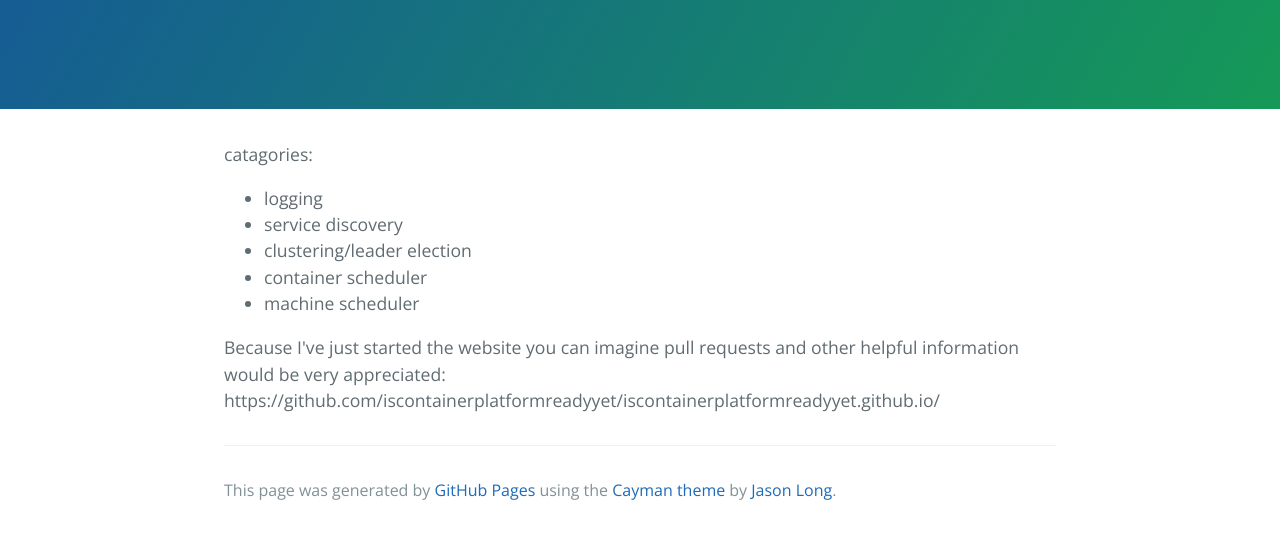
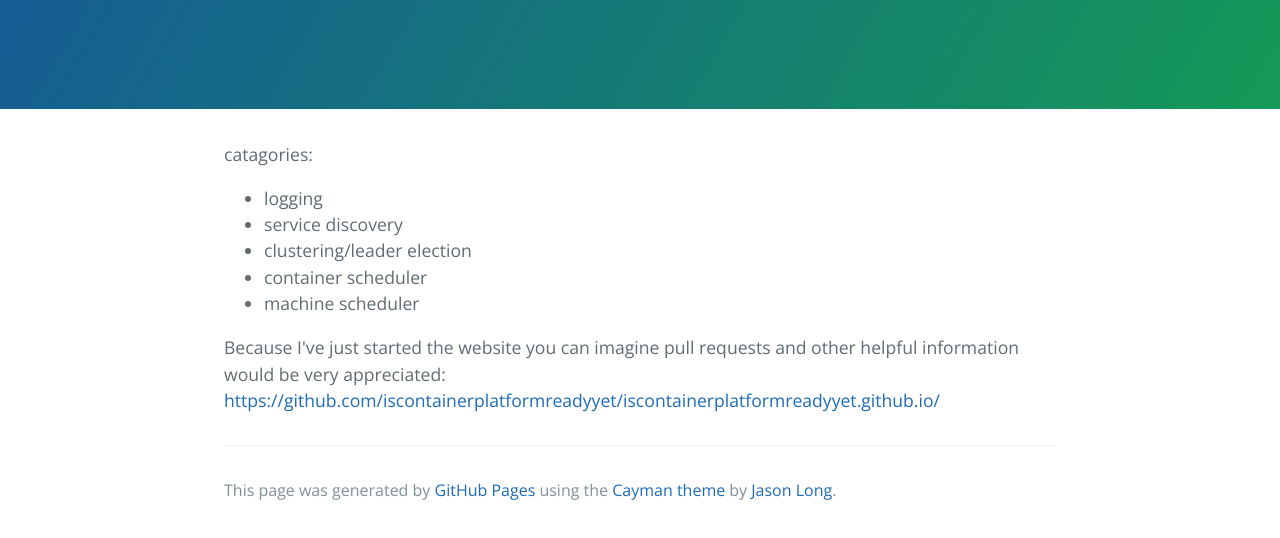
Before and after one commit to iscontainerplatformreadyyet/iscontainerplatformreadyyet.github.io, a plain HTML site: page index.html in a window 1280 px wide. Shown: the part 208-746 px from the top of the page. Drawn offline with nearby package versions, Linux system fonts and the light colour scheme.

Commit message:
Forgot to make the GitHub URL a link

```diff
--- a/index.html
+++ b/index.html
@@ -26,7 +26,7 @@
       </ul>
       </p>
 
-      <p>Because I've just started the website you can imagine pull requests and other helpful information would be very appreciated: https://github.com/iscontainerplatformreadyyet/iscontainerplatformreadyyet.github.io/</p>
+      <p>Because I've just started the website you can imagine pull requests and other helpful information would be very appreciated: <a href="https://github.com/iscontainerplatformreadyyet/iscontainerplatformreadyyet.github.io/">https://github.com/iscontainerplatformreadyyet/iscontainerplatformreadyyet.github.io/</a></a></p>
 
       <footer class="site-footer">
 
```
